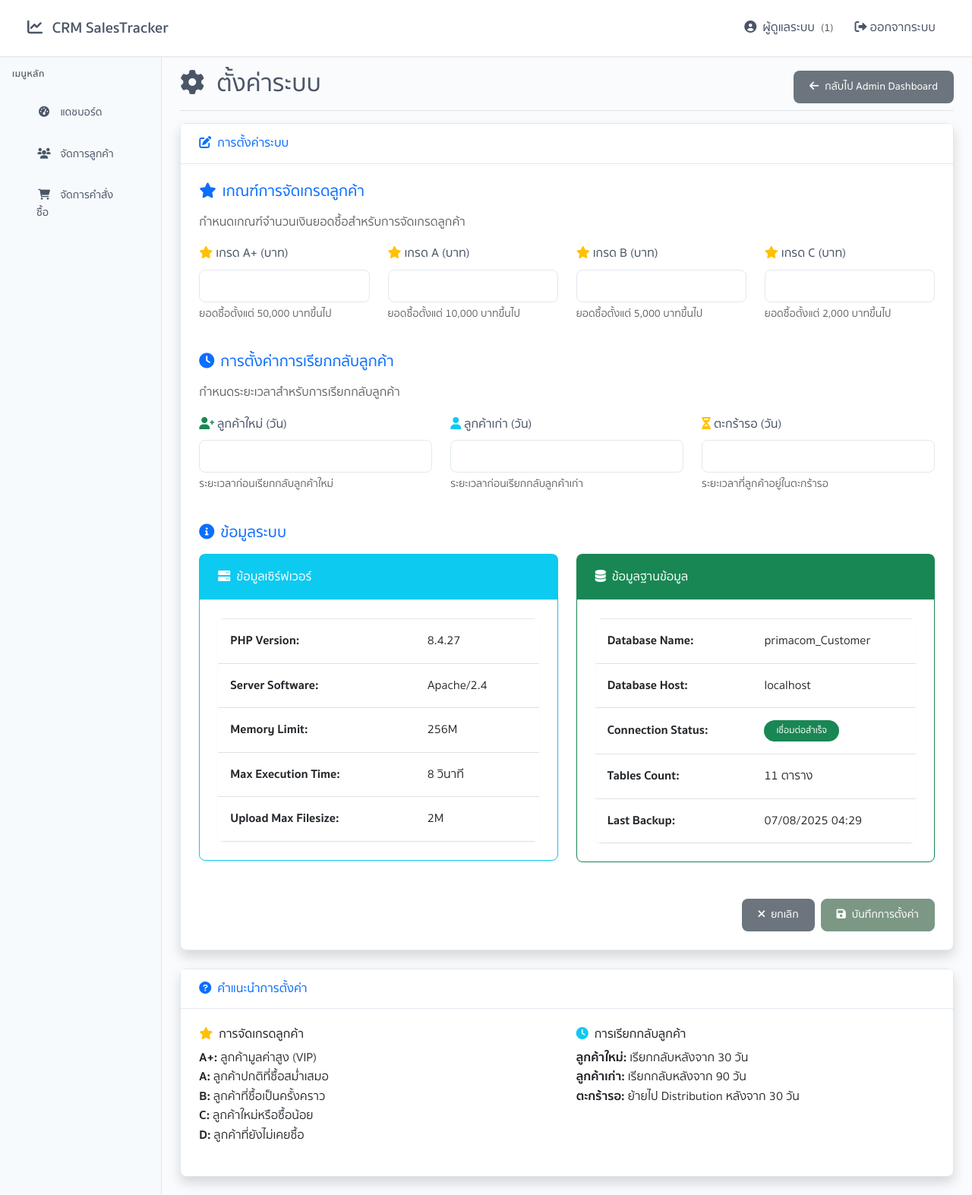
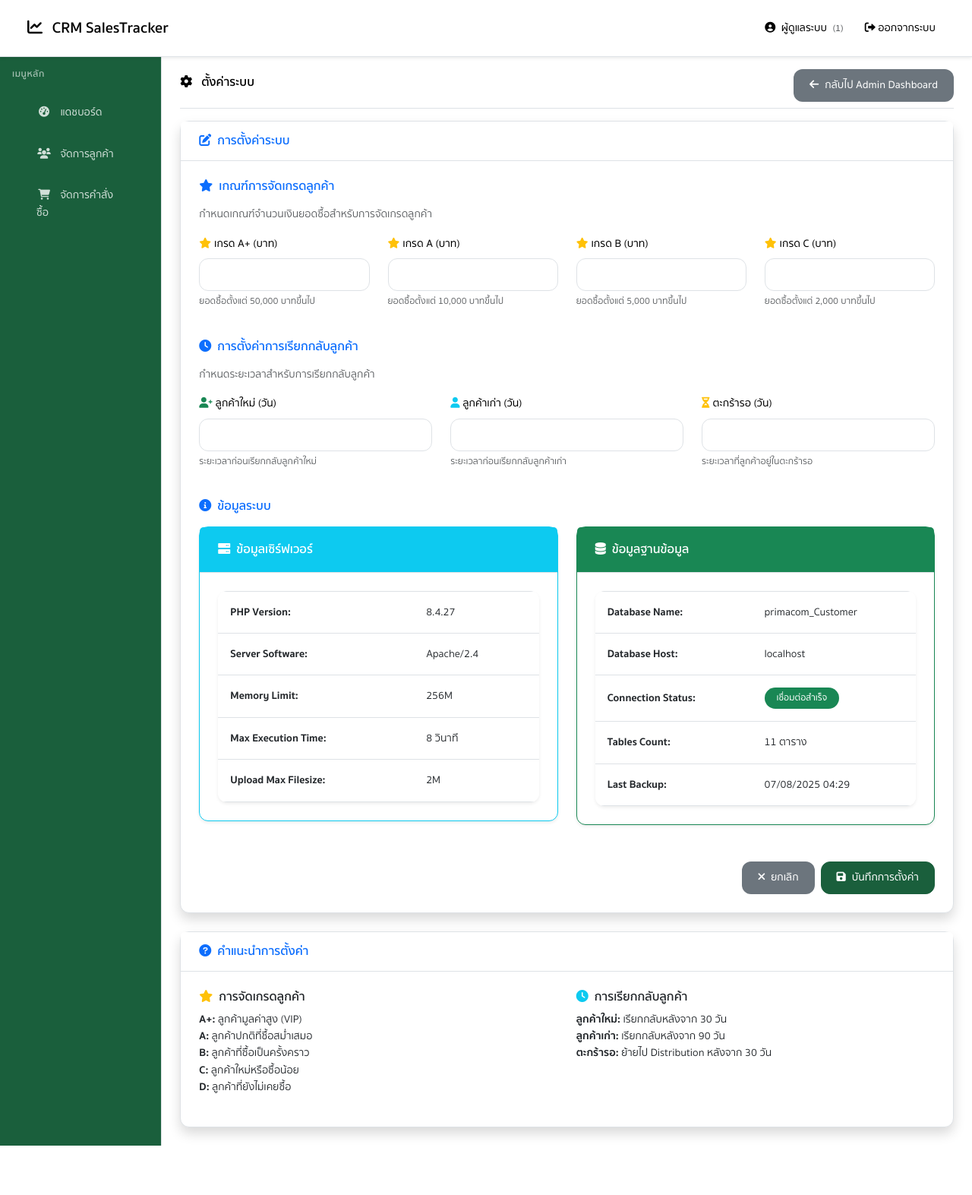
Before and after one commit to PonuoM/CRM-Jules, a PHP site: the page made by app/views/admin/settings.php in a window 1280 px wide. Shown: the whole page at 76% size. After the commit the page ends 1508 px from the top, so only its background shows below. Run offline with PHP 8.4, Linux system fonts and the light colour scheme; a user stored in the database is signed in; tables that the repository leaves empty hold one stand-in row (values such as "Sample post"); the template is opened without the code that fills it: most values are stand-ins (such as "Sample title", 1, 10 or a date in 2020); some libraries are stand-ins or nearby versions.

Commit message:
refactor: Redesign UI for a minimal corporate theme
This commit completely overhauls the application's user interface to align with a new minimal design system.

The key changes include:
- A new color palette based on a primary dark green, with black text and a white background.
- Updated typography with a base font size of 14px and heading size of 16px.
- Increased border-radius on components like cards and buttons for a more modern, rounded aesthetic.
- All changes were implemented by updating the CSS variables and styles in `assets/css/app.css` to ensure a consistent look and feel across the entire application.

```diff
--- a/app/views/components/sidebar.php
+++ b/app/views/components/sidebar.php
@@ -16,7 +16,7 @@ $userId = $_SESSION['user_id'] ?? 0;
 <!-- Sidebar -->
 <div class="col-md-3 col-lg-2 sidebar p-0">
     <div class="p-3">
-        <h6 class="text-muted mb-3">เมนูหลัก</h6>
+        <h6 class="mb-3">เมนูหลัก</h6>
         <ul class="nav flex-column">
             <li class="nav-item">
                 <a class="nav-link <?php echo ($currentPage === 'dashboard') ? 'active' : ''; ?>" href="dashboard.php">
--- a/assets/css/app.css
+++ b/assets/css/app.css
@@ -50,33 +50,36 @@
 }
 
 :root {
-  /* Minimalist Pastel Color Palette */
-  --primary-color: #7c9885; /* Soft Sage Green */
-  --secondary-color: #a8b5c4; /* Muted Blue Gray */
-  --success-color: #9bbf8b; /* Soft Mint Green */
-  --warning-color: #e6c27d; /* Soft Peach */
-  --danger-color: #d4a5a5; /* Soft Rose */
-  --text-color: #4a5568; /* Muted Dark Gray */
-  --text-muted: #718096; /* Light Gray */
-  --light-bg: #fafbfc; /* Very Light Gray Background */
-  --border-color: #e2e8f0; /* Soft Border */
-  --sidebar-bg: #f7fafc; /* Very Light Blue Gray */
-  --card-bg: #ffffff; /* Pure White for Cards */
+  /* Minimalist Corporate Color Palette */
+  --primary-color: #1A5F3C; /* Dark Green */
+  --secondary-color: #F0F0F0; /* Light Gray */
+  --success-color: #2E8B57; /* Sea Green */
+  --warning-color: #DAA520; /* Goldenrod */
+  --danger-color: #B22222; /* Firebrick */
 
-  /* Status Colors - Pastel */
-  --hot-color: #f4a6a6; /* Soft Red */
-  --warm-color: #f4d4a6; /* Soft Orange */
-  --cold-color: #a6c8f4; /* Soft Blue */
-  --frozen-color: #c8c8c8; /* Soft Gray */
+  --text-color: #000000; /* Black */
+  --text-on-dark: #FFFFFF; /* White text on dark backgrounds */
+  --text-muted: #6c757d; /* Muted Gray */
 
-  /* Shadows - Softer */
-  --shadow-sm: 0 1px 3px 0 rgba(0, 0, 0, 0.03);
-  --shadow-md: 0 4px 6px -1px rgba(0, 0, 0, 0.05);
-  --shadow-lg: 0 10px 15px -3px rgba(0, 0, 0, 0.05);
+  --light-bg: #FFFFFF; /* White Background */
+  --border-color: #dee2e6; /* Standard Border */
+  --sidebar-bg: #1A5F3C; /* Dark Green Sidebar */
+  --card-bg: #FFFFFF; /* White for Cards */
+
+  /* Status Colors */
+  --hot-color: #B22222; /* Firebrick */
+  --warm-color: #DAA520; /* Goldenrod */
+  --cold-color: #4682B4; /* Steel Blue */
+  --frozen-color: #6c757d; /* Gray */
+
+  /* Shadows */
+  --shadow-sm: 0 .125rem .25rem rgba(0,0,0,.075);
+  --shadow-md: 0 .5rem 1rem rgba(0,0,0,.15);
+  --shadow-lg: 0 1rem 3rem rgba(0,0,0,.175);
 
   /* Other */
-  --border-radius: 0.5rem;
-  --transition: all 0.3s ease;
+  --border-radius: 0.75rem; /* More rounded corners */
+  --transition: all 0.2s ease-in-out;
 }
 
 /* Base Styles */
@@ -84,6 +87,7 @@ body {
   font-family: 'Sukhumvit Set', -apple-system, BlinkMacSystemFont, 'Segoe UI', Roboto, sans-serif;
   background-color: var(--light-bg);
   color: var(--text-color);
+  font-size: 14px; /* Base font size */
   line-height: 1.6;
   margin: 0;
   font-weight: 400;
@@ -116,7 +120,7 @@ body {
 
 .navbar-nav .nav-link:hover {
   color: var(--primary-color);
-  background-color: rgba(124, 152, 133, 0.08);
+  background-color: var(--secondary-color);
 }
 
 .navbar-text {
@@ -133,29 +137,36 @@ body {
   padding: 0;
 }
 
+h1, h2, h3, h4, h5, h6, .h1, .h2, .h3, .h4, .h5, .h6 {
+  font-weight: 600;
+  font-size: 16px; /* Heading font size */
+}
+
 .sidebar .nav-link {
-  color: var(--text-color);
+  color: var(--text-on-dark); /* White text on dark sidebar */
+  opacity: 0.8;
   font-weight: 500;
   padding: 0.875rem 1.25rem;
   border-radius: var(--border-radius);
   margin: 0.125rem 0.75rem;
   transition: var(--transition);
-  font-size: 0.875rem;
+  font-size: 14px; /* Match base font size */
   border: none;
   background: transparent;
   font-family: 'Sukhumvit Set', sans-serif;
 }
 
 .sidebar .nav-link:hover {
-  color: var(--primary-color);
-  background-color: rgba(124, 152, 133, 0.08);
+  background-color: rgba(255, 255, 255, 0.1);
+  opacity: 1;
   transform: none;
 }
 
 .sidebar .nav-link.active {
-  color: var(--card-bg);
-  background-color: var(--primary-color);
+  color: var(--text-on-dark);
+  background-color: rgba(0, 0, 0, 0.2);
   font-weight: 600;
+  opacity: 1;
 }
 
 .sidebar .nav-link i {
@@ -165,7 +176,8 @@ body {
 }
 
 .sidebar h6 {
-  color: var(--text-muted);
+  color: var(--text-on-dark);
+  opacity: 0.6;
   font-size: 0.75rem;
   font-weight: 600;
   text-transform: uppercase;
@@ -215,12 +227,12 @@ body {
 .btn-primary {
   background-color: var(--primary-color);
   border-color: var(--primary-color);
-  color: var(--card-bg);
+  color: var(--text-on-dark);
 }
 
 .btn-primary:hover {
-  background-color: #6b8a72;
-  border-color: #6b8a72;
+  background-color: #155234; /* A slightly darker green */
+  border-color: #155234;
   transform: none;
   box-shadow: var(--shadow-sm);
 }
@@ -318,7 +330,7 @@ body {
   background: var(--sidebar-bg);
   border-bottom: 2px solid var(--border-color);
   font-weight: 600;
-  color: var(--text-color);
+  color: var(--text-on-dark);
   text-transform: none;
   font-size: 0.875rem;
   letter-spacing: normal;
@@ -353,7 +365,7 @@ body {
 
 .badge-primary {
   background-color: var(--primary-color);
-  color: var(--card-bg);
+  color: var(--text-on-dark);
 }
 
 .badge-success {
@@ -387,7 +399,7 @@ body {
 .form-control:focus,
 .form-select:focus {
   border-color: var(--primary-color);
-  box-shadow: 0 0 0 0.2rem rgba(124, 152, 133, 0.15);
+  box-shadow: 0 0 0 0.2rem rgba(26, 95, 60, 0.25);
   background-color: var(--card-bg);
   color: var(--text-color);
 }
```
Also changed, not shown: read_crm_data.php (added, +136 -0 lines), 1 other file.
